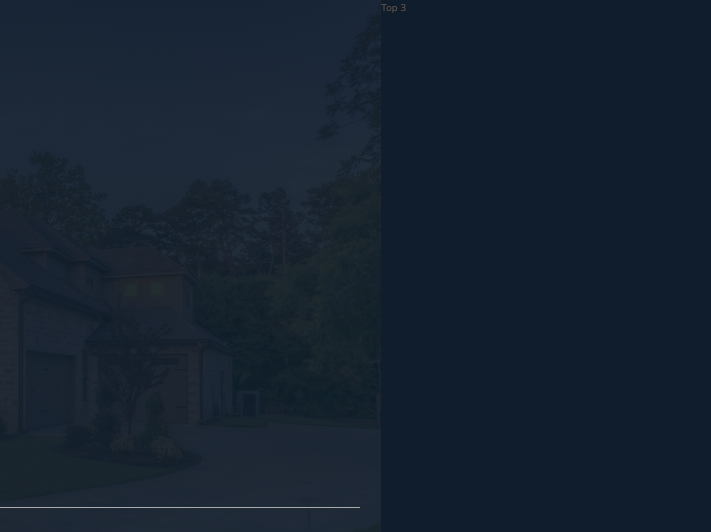
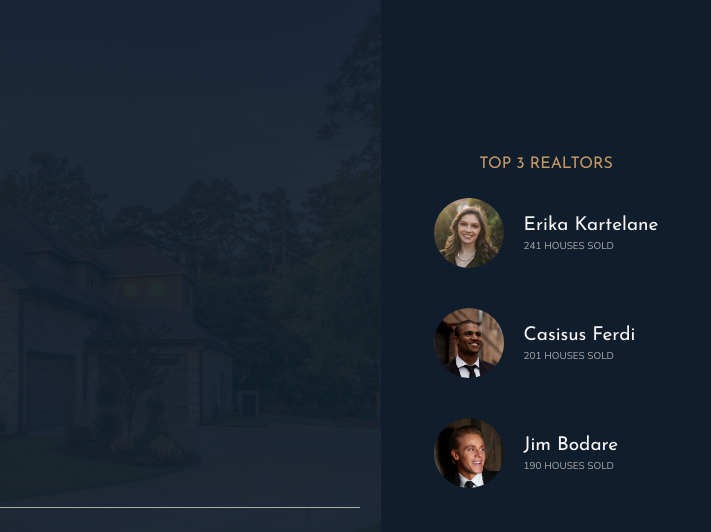
Before and after one commit to sigier/realtor, a website: page index.html in a window 1280 px wide. Shown: the top 532 px of the page, 569-1280 px from the left. Drawn offline with nearby package versions, Linux system fonts and the light colour scheme.

Commit message:
'Realtors' added

```diff
--- a/index.html
+++ b/index.html
@@ -31,7 +31,26 @@
     </header>
 
     <div class="realtors">
-      Top 3
+        <h3 class="heading-3">Top 3 realtors</h3>
+        <div class="realtors__list">
+            <img src="img/realtor-2.jpeg" alt="realtor1" class="realtors__img">
+            <div class="realtors__details">
+                <h4 class="heading-4 heading-4--light">Erika Kartelane</h4>
+                <p class="realtors__sold">241 houses sold</p>
+            </div>
+
+            <img src="img/realtor-3.jpeg" alt="realtor2" class="realtors__img">
+            <div class="realtors__details">
+                <h4 class="heading-4 heading-4--light">Casisus Ferdi</h4>
+                <p class="realtors__sold">201 houses sold</p>
+            </div>
+
+            <img src="img/realtor-1.jpeg" alt="realtor3" class="realtors__img">
+            <div class="realtors__details">
+                <h4 class="heading-4 heading-4--light">Jim Bodare</h4>
+                <p class="realtors__sold">190 houses sold</p>
+            </div>
+        </div>
     </div>
 
     <section class="features">
--- a/sass/_realtors.scss
+++ b/sass/_realtors.scss
@@ -1,4 +1,31 @@
 .realtors {
     background-color: $color-secondary;
     grid-column: col-start 7 / full-end;
+    padding: 3rem;
+
+    display: grid;
+    align-content: center;
+    justify-content: center;
+    grid-row-gap: 2rem;
+    justify-items: center;
+
+    &__list {
+        display: grid;
+        grid-template-columns: min-content max-content;
+        grid-column-gap: 2rem;
+        grid-row-gap: 5vh;
+        align-items: center;
+    }
+
+    &__img {
+        width: 7rem;
+        border-radius: 50%;
+        display: block;
+    }
+
+    &__sold {
+        text-transform: uppercase;
+        color: $color-grey-light-2;
+        margin-top: -3px;
+    }
 }
```
Also changed, not shown: css/style.comp.css, css/style.concat.css, css/style.css, css/style.prefix.css.
